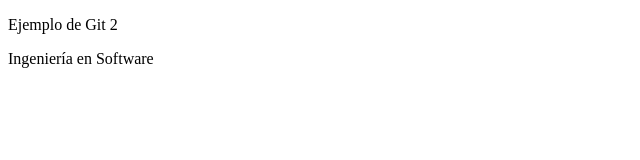
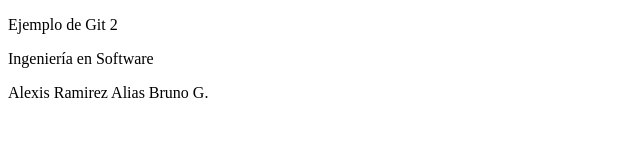
Before and after one commit to AlexisB-RamirezG/1k-git-2, a plain HTML site: page index.html in a window 1280 px wide. Shown: the whole page, without its empty margins (0-640 px from the left). Drawn offline with Linux system fonts and the light colour scheme.

Commit message:
Tercera version

```diff
--- a/index.html
+++ b/index.html
@@ -7,5 +7,6 @@
     <body>
         <p>Ejemplo de Git 2</p>
         <p>Ingeniería en Software</p>
+        <p>Alexis Ramirez Alias Bruno G.</p>
     </body>
 </html>
```
